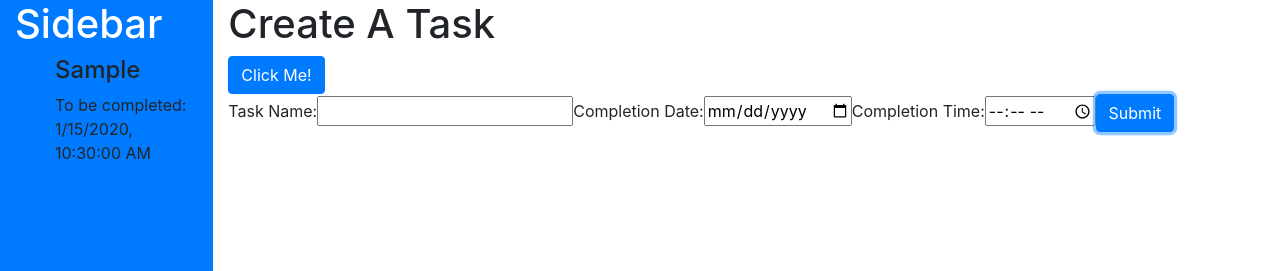
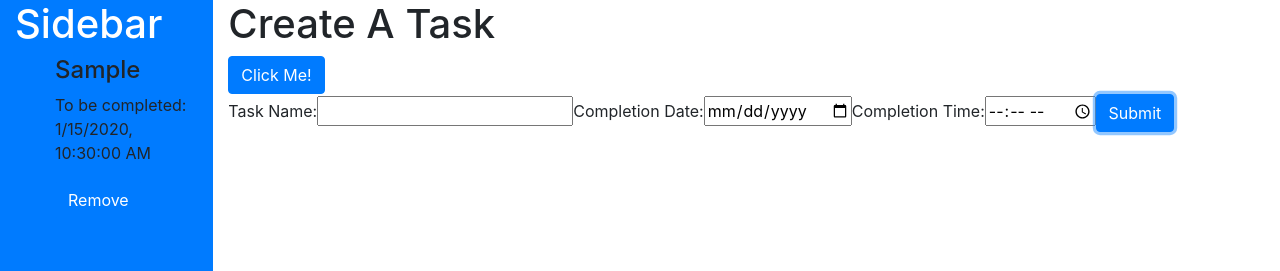
Before and after one commit to chingu-voyages/TNT-Task-Timer-v12-geckos-team-01-, a React (Create React App) app: page / in a window 1280 px wide. Both pictures are taken after typing "Sample", "2020-01-15", "10:30" into the empty fields and a click on the button "Submit". Shown: the top 271 px of the page. Built offline with nearby package versions, Linux system fonts and the light colour scheme.

Commit message:
feature: implement delete button and connect it with the redux store

```diff
--- a/src/components/TaskList.js
+++ b/src/components/TaskList.js
@@ -1,5 +1,7 @@
 import React from 'react'
 import {connect} from 'react-redux'
+import {removeTask} from '../store'
+import {Button} from 'react-bootstrap'
 
 const TaskList = props => (
     <ul>
@@ -7,6 +9,7 @@ const TaskList = props => (
       <div key={task.id}>
       <h4>{task.taskName}</h4>
       <p>To be completed: {task.completion}</p>
+      <Button id={task.id} onClick={props.remove}>Remove</Button>
       </div>
       ))}
     </ul>
@@ -16,4 +19,12 @@ const mapStateToProps = state => ({
   tasks: state.tasks
 })
 
-export default connect(mapStateToProps)(TaskList)
+const mapDispatchToProps = dispatch => {
+  return {
+    remove: function(event){
+      dispatch(removeTask(event.target.id))
+    }
+  }
+}
+
+export default connect(mapStateToProps, mapDispatchToProps)(TaskList)
--- a/src/store/index.js
+++ b/src/store/index.js
@@ -2,9 +2,11 @@ import {createStore} from 'redux';
 
 /* Action types */
 const ADD_TASK = "ADD_TASK"
+const REMOVE_TASK = "REMOVE_TASK"
+
+let nextId = 0;
 
 /* Action Creators */
-let nextId = 0;
 export const addTask = task => ({
   taskName: task.taskName,
   completion: new Date(`${task.date} ${task.time}`).toLocaleString(),
@@ -12,11 +14,17 @@ export const addTask = task => ({
   type: ADD_TASK
 })
 
+export const removeTask = id => ({
+    type: REMOVE_TASK,
+    id: Number(id)
+})
+
 /* Initial State */
 const initialState = {
   tasks: []
 };
 
+/* Reducer */
 const reducer = (state = initialState, action) => {
   switch(action.type){
     case ADD_TASK:
@@ -27,6 +35,8 @@ const reducer = (state = initialState, action) => {
         id
       };
       return {...state, tasks: [...state.tasks, newTask]};
+    case REMOVE_TASK:
+      return {...state, tasks: state.tasks.filter(each => each.id !== action.id)}
     default:
     return state;
   }
```
